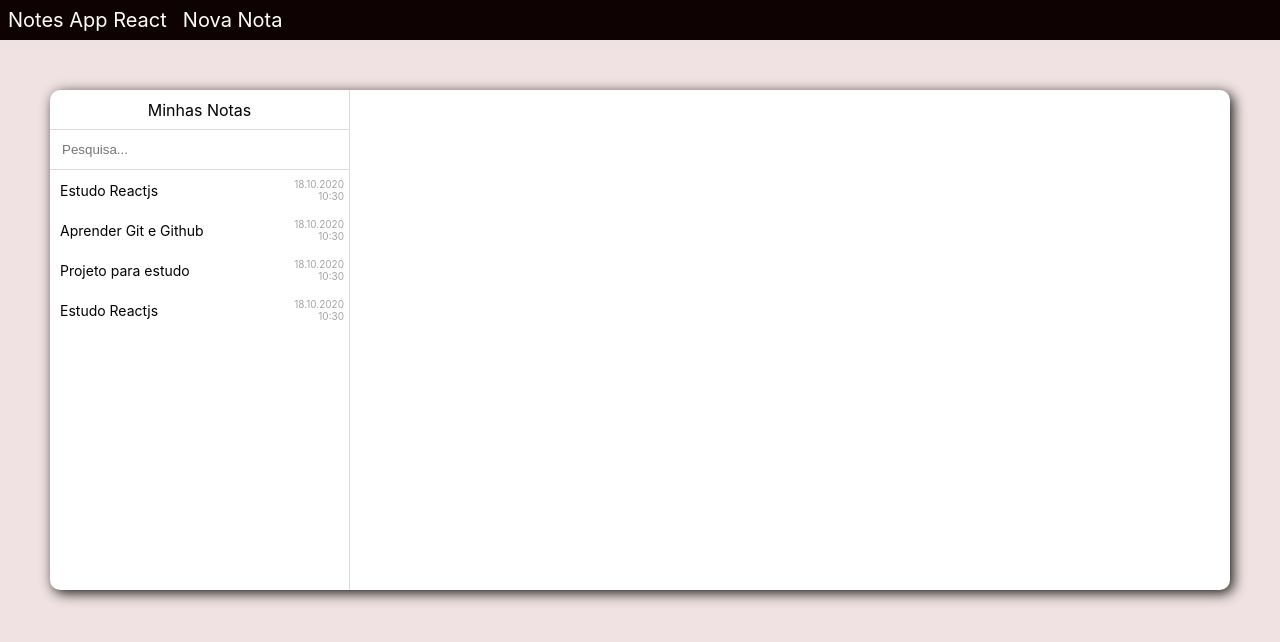
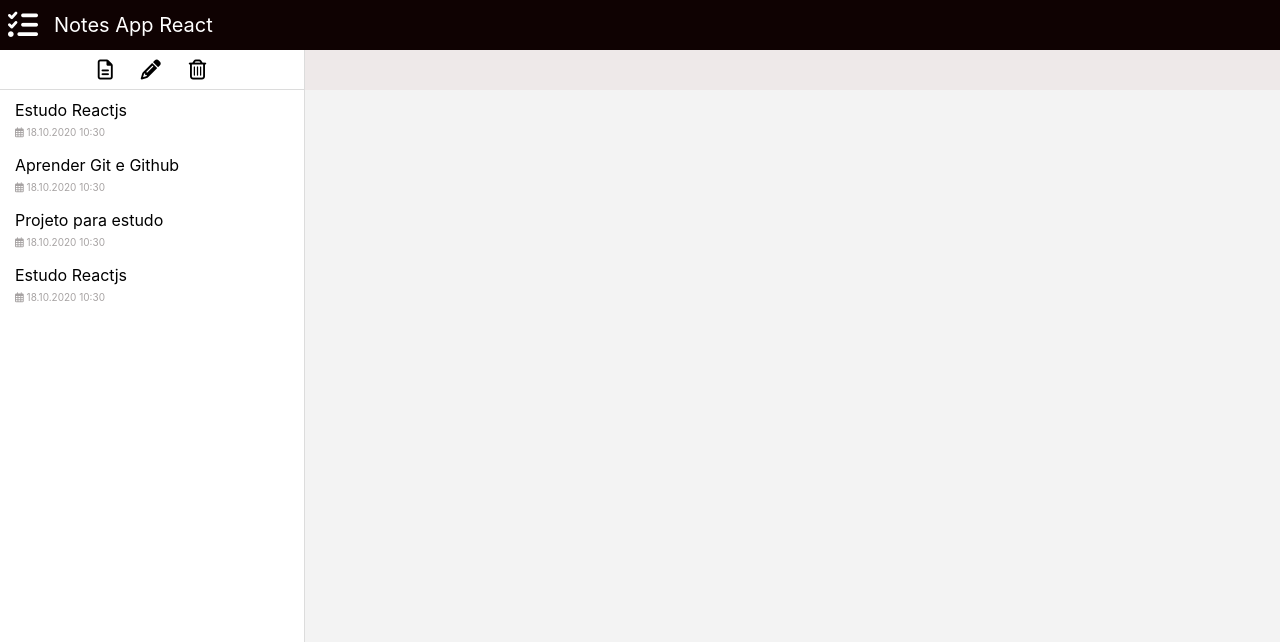
Before and after one commit to walbertsc/notes-app-react-v1, a React (Create React App) app: page / in a window 1280 px wide. Shown: the top 642 px of the page. Built offline with nearby package versions, Linux system fonts and the light colour scheme.

Commit message:
refatorando layout do app

```diff
--- a/src/App.css
+++ b/src/App.css
@@ -1,12 +1,16 @@
+.noshow {
+  display: none !important;
+}
+
 .navbar {
   display: flex;
+  align-items: center;
   width: 100%;
-  height: 40px;
+  height: 50px;
   background: rgb(15, 2, 2);
 
   color: #FFF;
   font-size: 20px;
-
 
 }
 
@@ -14,22 +18,30 @@
   margin: 8px;
 }
 
+.navbar .logo {
+  font-size: 30px;
+}
+
 .container {
   display: flex;
-  height: 500px;
-  margin: 50px;
+
+  width: 100vw;
+  height: 100vh;
+
   background: #FFF;
-
-  border-radius: 10px;
-
-  box-shadow: 0.2em 0.2em 0.8em rgb(24, 24, 20);
 }
 
 .container .list-note {
-  width: 300px;
+
+  display: block;
+
+  width: 400px;
   height: 100%;
+
   border-right: 1px solid #DCDCDC ;
 
+
+  overflow: auto;
 }
 
 .list-note .header {
@@ -43,25 +55,56 @@
   border-bottom: 1px solid #DCDCDC ;
 }
 
-.list-note .search {
-  width: 100%;
-  height: 40px;
-  border-bottom: 1px solid #DCDCDC ;
-
-}
-
-.list-note .search input {
-  width: 90%;
-  border: 0;
-  margin: 12px;
-}
-
-.list-note .notes-row {
+.list-note .header {
   display: flex;
   width: 100%;
   height: 40px;
 
-  justify-content: flex-start;
+  font-size: 20px;
+  justify-content: center;
+  align-items: center;
+
+  border-bottom: 1px solid #DCDCDC ;
+}
+
+.header ul li {
+  list-style: none;
+  display: inline;
+  margin: 6px;
+  text-align: left;
+  /* justify-content: space-between; */
+}
+
+.header .item-menu {
+  width: 32px;
+  height: 32px;
+  /* background: blue; */
+  padding: 8px;
+
+  cursor: pointer;
+}
+
+.header .item-menu:hover {
+  background: #EEE9E9;
+}
+
+.select {
+  background: #EEE9E9;
+}
+
+.list-note .notes-row {
+  display: block;
+  /* width: 90%; */
+  height: 50px;
+
+  margin-top: 5px;
+  margin: 5px;
+
+  padding: 5px;
+
+  border-radius: 5px;
+
+  justify-content: start;
   align-items: center;
 
   cursor: pointer;
@@ -71,21 +114,49 @@
   background: #F0FFFF;
 }
 
-
-.select {
-  background: #EEE9E9;
-}
-
 .notes-row .title-note {
-  margin-left: 10px;
-  font-size: 14px;
-  width: 70%;
+  display: block;
+  margin-left: 5px;
+  font-size: 16px;
+  width: 100%;
 }
 
 .notes-row .date-note{
-  text-align: right;
-  margin-right: 5px;
+  /* text-align: right; */
+  margin-left: 5px;
   font-size: 10px;
   color: rgb(167, 163, 163);
 
 }
+
+.container .preview {
+  /* position: relative; */
+  width: 100%;
+  height: 100%;
+  background: #f3f3f3;
+  /* margin: 5px; */
+}
+
+.preview .title-bar {
+  display: flex;
+  align-items: center;
+  width: 100%;
+  height: 40px;
+  background: #EEE9E9;
+
+  padding: 5px;
+
+  /* color: #FFF; */
+  font-size: 20px;
+
+}
+
+.preview .view-note {
+  width: 99%;
+  height: 83%;
+
+  margin: 10px;
+
+  overflow: auto;
+
+}
--- a/src/App.js
+++ b/src/App.js
@@ -1,16 +1,16 @@
 import React, { useState } from 'react';
 
 import './App.css';
-import NoteForm from './components/NoteForm';
+// import NoteForm from './components/NoteForm';
 import NotesList from './components/NotesList';
 import NoteView from './components/NoteView';
 
 const listNote = [
 
-  {id: 1, title: 'Estudo Reactjs', date: '18.10.2020 10:30', note: 'Organizar o material de estudo', select: false},
-  {id: 2, title: 'Aprender Git e Github', date: '18.10.2020 10:30', note: 'Começando os estudo com react', select: false},
+  {id: 1, title: 'Estudo Reactjs', date: '18.10.2020 10:30', note: '# Organizar o material de estudo', select: false},
+  {id: 2, title: 'Aprender Git e Github', date: '18.10.2020 10:30', note: '**Estudando Git e Gibhub**', select: false},
   {id: 3, title: 'Projeto para estudo', date: '18.10.2020 10:30', note: 'Começando os estudo com react', select: false},
-  {id: 4, title: 'Estudo Reactjs', date: '18.10.2020 10:30', note: 'Começando os estudo com react', select: false},
+  {id: 4, title: 'Estudo Reactjs', date: '18.10.2020 10:30', note: '- **Atenção** Estudo de html + css.', select: false},
 ]
 
 function App() {
@@ -74,52 +74,50 @@ function App() {
   }
 
 
-  function handleClickNew() {
-    setModalActive(true);
-
-  }
-
-  function handleClickClose() {
-    setModalActive(false);
-
-  }
-
 
   return (
     <>
       <div className="navbar">
-          <span>Notes App React</span>
-          <span onClick={() => handleClickNew()}>Nova Nota</span>
+        <span className='logo'><i class="fas fa-tasks"></i></span>
+        <span className='title-app'>Notes App React</span>
       </div>
 
       <div className="container">
 
         <div className="list-note">
-            <div className="header">
-                <span>Minhas Notas</span>
-            </div>
-            <div className="search">
-                <input type="text" placeholder="Pesquisa..." />
-            </div>
+          <div className="header">
+             <ul>
+                 <li className='item-menu'><i className="far fa-file-alt"></i></li>
+                 <li className='item-menu'><i className="fas fa-pencil-alt"></i></li>
+                 <li className='item-menu'><i className="far fa-trash-alt"></i></li>
+             </ul>
+          </div>
 
-            {/* Lista de Notas */}
 
            <NotesList notes={notes} selectNote={selectNote} />
+        </div>
 
+        <div className="preview">
+            <div className="title-bar">
+                {noteselect.id != null ? (
+                <>
+                  <span>{noteselect.title}</span>
+                  <span className="date-note-bar">
+                    <i class="far fa-calendar-alt"></i>{noteselect.date}
+                  </span>
+                </>) : '' }
+
+             </div>
+
+            <div className="view-note">
+              {noteselect.id != null ? (<NoteView noteselect={noteselect} />) : '' }
+            </div>
 
         </div>
 
-        {noteselect.id != null ? (<NoteView noteselect={noteselect} editNotes={editNotes} removeNote={removeNote} />) : '' }
 
+      </div>
 
-
-    </div>
-
-    <NoteForm
-      active={modalactive}
-      handleClickClose={handleClickClose}
-      addNotes={addNotes}
-     />
 
     </>
   );
--- a/src/components/NoteView.js
+++ b/src/components/NoteView.js
@@ -1,55 +1,13 @@
-import React , { useState } from 'react';
+import React from 'react';
 
 import MDEditor from '@uiw/react-md-editor';
-import NoteUpdate from './NoteUpdate';
-
-import './noteview.css';
-
-function NoteView({noteselect, editNotes, removeNote}) {
-    const [ativo, setAtivo] = useState(false)
 
 
-    function handleOpenEdit() {
-        setAtivo(true);
-    }
-
-    function handleClickClose() {
-        setAtivo(false);
-    }
-
-    function handleClickDelete() {
-        removeNote(noteselect.id);
-    }
+function NoteView({noteselect}) {
 
     return (
-        <div className="view-note">
-            <div className="header-view">
-                <span>{noteselect.title} - {noteselect.date}</span>
-                <div className="icons">
-                    <lu>
-                        <li><i className="fas fa-pencil-alt" onClick={() => handleOpenEdit()} /></li>
-                        <li><i className="far fa-trash-alt" onClick={() => handleClickDelete()}/></li>
-                    </lu>
-
-                    {/* <i className="fas fa-pencil-alt" onClick={() => handleOpenEdit()}></i>
-                    <i className="far fa-trash-alt" onClick={() => handleClickDelete()}></i> */}
-                </div>
-            </div>
-            <div className="detail-note">
-                <MDEditor.Markdown source={noteselect.note} />
-            </div>
-
-            {ativo && (
-            <NoteUpdate
-             active={ativo}
-             noteselect={noteselect}
-             editNotes={editNotes}
-             handleClickClose={handleClickClose}
-            />
-            )}
-
-        </div>
-    )
+          <MDEditor.Markdown source={noteselect.note} />
+         )
 }
 
 
--- a/src/components/NotesList.js
+++ b/src/components/NotesList.js
@@ -8,7 +8,7 @@ function NotesList({notes, selectNote }) {
             onClick={() => selectNote(note.id)}
             >
             <span className="title-note">{note.title}</span>
-            <span className="date-note">{note.date}</span>
+            <span className="date-note"><i class="far fa-calendar-alt"></i> {note.date}</span>
         </div>
     ))
 };
--- a/src/index.css
+++ b/src/index.css
@@ -5,17 +5,15 @@
   box-sizing: border-box;
 }
 
-body {
+html, body {
+  width: 100%;
   height: 100%;
-  background: rgb(240, 226, 226);
+  overflow: hidden;
+
+  /* background: rgb(240, 226, 226); */
   font-family: -apple-system, BlinkMacSystemFont, 'Segoe UI', 'Roboto', 'Oxygen',
     'Ubuntu', 'Cantarell', 'Fira Sans', 'Droid Sans', 'Helvetica Neue',
     sans-serif;
   -webkit-font-smoothing: antialiased;
   -moz-osx-font-smoothing: grayscale;
 }
-
-code {
-  font-family: source-code-pro, Menlo, Monaco, Consolas, 'Courier New',
-    monospace;
-}
```
